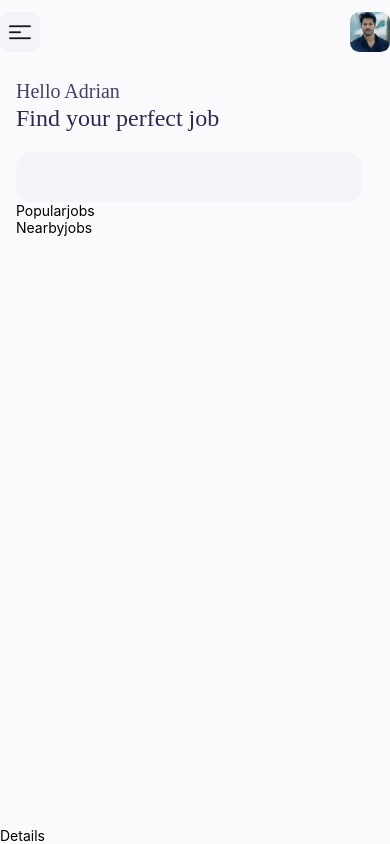
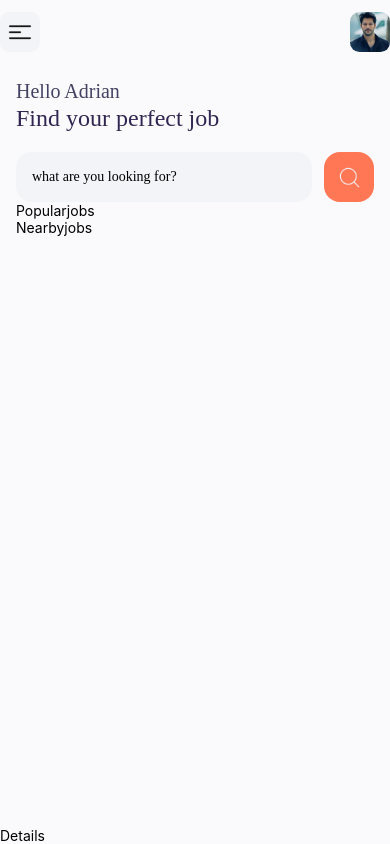
Before and after one commit to joash9500/job_search, a React Native app: screen / in a window 390 px wide. Built offline with nearby package versions, Linux system fonts and the light colour scheme.

Commit message:
welcome page updates

```diff
--- a/App.tsx
+++ b/App.tsx
@@ -13,14 +13,12 @@ import {
 import { NavigationContainer } from '@react-navigation/native';
 import { createNativeStackNavigator } from '@react-navigation/native-stack'
 
-//splash screen for loading page transition/launch page
-import SplashScreen from 'react-native-splash-screen';
-
 //templates from tutorial
 import { COLORS, icons, images, SIZES} from './constants'
 import {
   Nearbyjobs, Popularjobs, ScreenHeaderBtn, Welcome
 } from './components'
+import SplashScreen from 'react-native-splash-screen';
 
 // home screen page
 function HomeScreen({navigation}): JSX.Element {
@@ -85,7 +83,7 @@ function DepositScreen({navigation}): JSX.Element {
 const Stack = createNativeStackNavigator()
 
 function App(): JSX.Element {
-  //launch page
+
   useEffect(() => {
     SplashScreen.hide();
   }, []);
--- a/app/layout.js
+++ b/app/layout.js
@@ -5,7 +5,9 @@ import { createNativeStackNavigator } from '@react-navigation/native-stack'
 //for styles
 import { StyleSheet } from 'react-native';
 
-//splashscreen
+const Layout = () => {
+
+ }
 
 //custom styles
 const styles = StyleSheet.create({
@@ -16,6 +18,6 @@ const styles = StyleSheet.create({
         fontFamily: 'DMSans-Medium'
     },
     DMRegular: {
-        fontFamily: DMSans-Regular
+        fontFamily: "DMSans-Regular"
     }
 })
--- a/components/home/welcome/Welcome.jsx
+++ b/components/home/welcome/Welcome.jsx
@@ -1,11 +1,17 @@
-import React from 'react'
+import React, { useState } from 'react'
 import { View, Text, TextInput, TouchableOpacity, Image, Flatlist } from 'react-native'
 
 
 import styles from './welcome.style'
 import {icons, SIZES} from '../../../constants'
 
+const jobTypes = ["full-time", "part-time", "contractor"]
+
 const Welcome = () => {
+
+  // creating a state variable for active job types
+  const [activeJobType, setActiveJobType] = useState('full-time')
+
   return (
     <View>
       <View style={styles.container}>
@@ -15,9 +21,34 @@ const Welcome = () => {
 
       <View style={styles.searchContainer}>
         <View style={styles.searchWrapper}>
-          <TextInput style={styles.searchInput}></TextInput>
+          <TextInput
+            style={styles.searchInput}
+            value=""
+            onChange={() => {}}
+            placeholder='what are you looking for?'
+          ></TextInput>
         </View>
+        <TouchableOpacity style={styles.searchBtn} onPress={() => {}}>
+          <Image
+            source={icons.search}
+            resizeMode="contain"
+            style={styles.searchBtnImage}
+          />
+        </TouchableOpacity>
       </View>
+
+      {/* <View style={styles.tabsContainer}>
+        <Flatlist
+          data={jobTypes}
+          renderItem={(item) => {
+            <TouchableOpacity
+              style={styles.tab(activeJobType, item)}
+            >
+              <Text>{item}</Text>
+            </TouchableOpacity>
+          }}
+        />
+      </View> */}
     </View>
   )
 }
```
Also changed, not shown: 2 other files (tests, documents, lock files or other folders).
